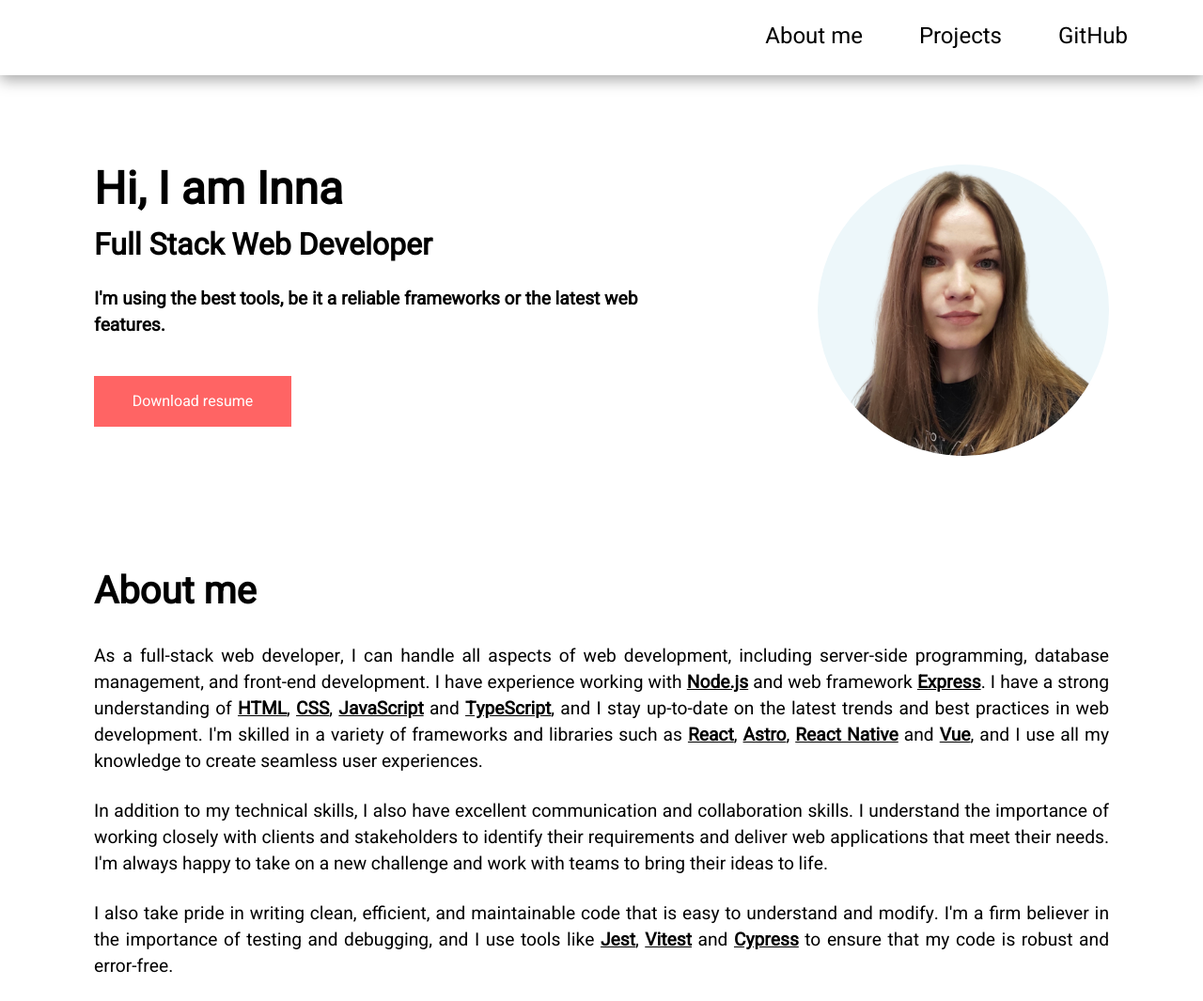
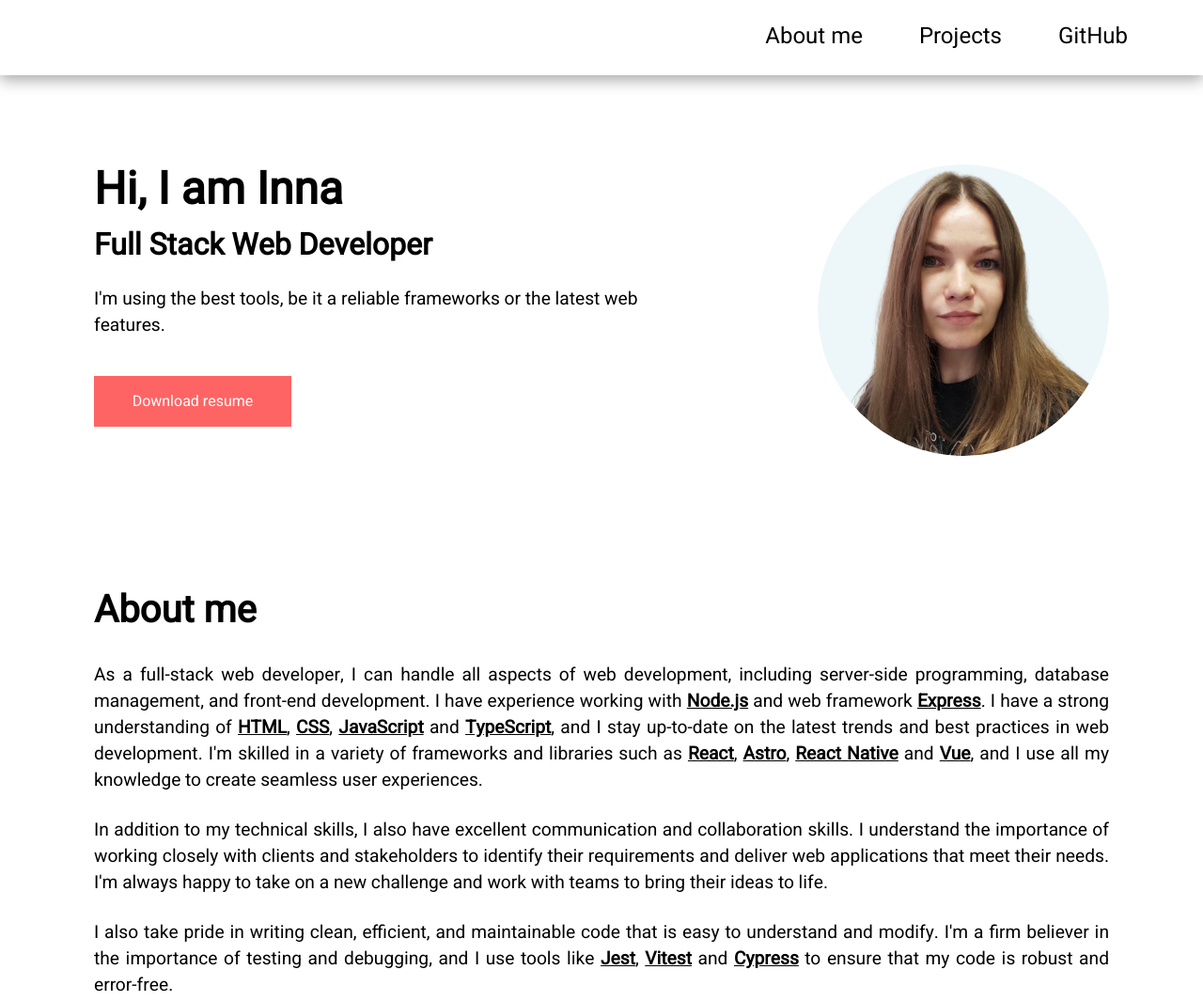
Before and after one commit to InnaIazovskaia/Portfolio, an Astro site: page / in a window 1280 px wide. Shown: the top 1065 px of the page at 94% size. Built offline with nearby package versions, Linux system fonts and the light colour scheme; Astro itself is replaced by a stand-in of ours.

Commit message:
Change global style

```diff
--- a/src/components/Home/Home.astro
+++ b/src/components/Home/Home.astro
@@ -44,9 +44,6 @@
   .profession {
     font-size: 2rem;
     margin-bottom: 20px;
-  }
-
-  p {
     font-weight: bold;
   }
 
--- a/src/pages/index.astro
+++ b/src/pages/index.astro
@@ -68,7 +68,7 @@ import "@fontsource/heebo";
   }
 
   section {
-    padding: 35px 20px;
+    padding: 45px 25px;
   }
 
   nav {
@@ -94,7 +94,7 @@ import "@fontsource/heebo";
     }
 
     section {
-      padding: 20px 100px;
+      padding: 40px 100px;
     }
 
     .arrow-up {
```
